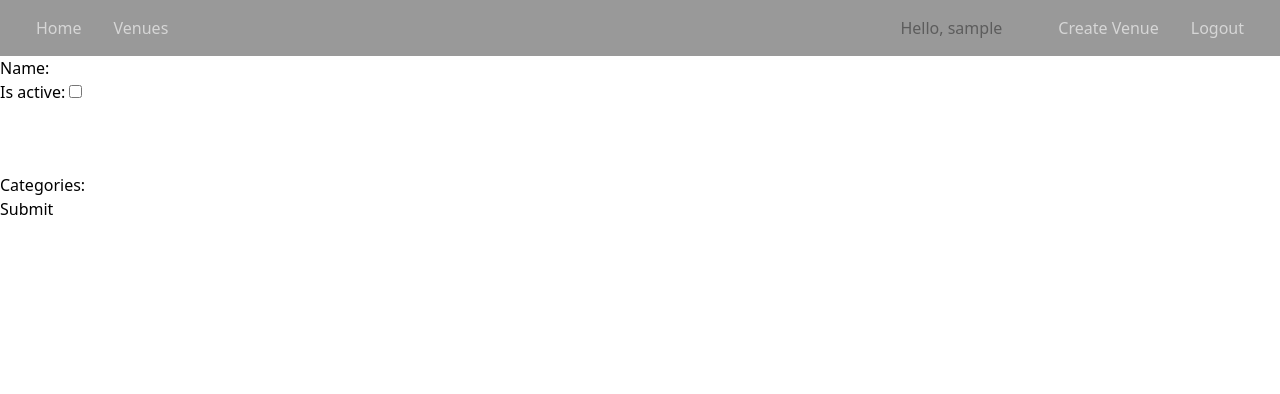
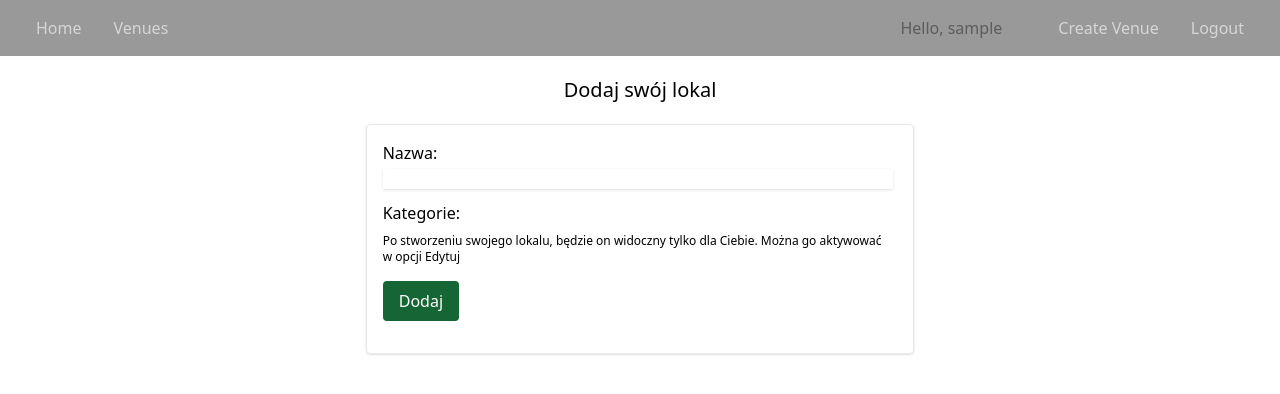
Before and after one commit to maciejbentkowski/knajping-demo-django, a Django app: page /create-venue/ in a window 1280 px wide. Shown: the top 394 px of the page. Run offline with Django 5.2, Linux system fonts and the light colour scheme; the visitor is signed in with stand-in values (Sample User, id 1); data that the repository does not hold is empty; style sheets or scripts are compiled from the project's sources; some libraries are stand-ins or nearby versions.

Commit message:
Changed Add venue form styling and some logic

```diff
--- a/venues/forms.py
+++ b/venues/forms.py
@@ -1,11 +1,20 @@
-from django.forms import ModelForm
-from .models import Venue, Rating, Comment
+from .models import Venue, Rating, Comment, Category
+from django.forms import ModelForm, TextInput, CharField, BooleanField, CheckboxInput, MultipleChoiceField,SelectMultiple, ChoiceField, ModelMultipleChoiceField, CheckboxSelectMultiple
+
 
 
 class VenueForm(ModelForm):
+
+    name = CharField(required=True, label="Nazwa:", widget=TextInput(attrs={'class':' flex mt-1 mb-3 shadow w-full leading-tight'}))
+    categories = ModelMultipleChoiceField(required=False, label="Kategorie:",queryset= Category.objects.all(), widget=CheckboxSelectMultiple(attrs={'class': 'my-2 pl-2 shadow '}))
+    is_active = BooleanField(required=False, label='Czy twój lokal jest aktywny?', widget=CheckboxInput(attrs={'class':'pl-2'}))
+
     class Meta:
         model = Venue
-        exclude = ('owner',)
+        exclude = ('owner', 'is_active')
+
+    field_order = ['name', 'categories']
+
 
 class RatingForm(ModelForm):
     class Meta:
--- a/venues/templates/venues/venue_form.html
+++ b/venues/templates/venues/venue_form.html
@@ -3,13 +3,29 @@
 
 {% block content %}
 
-<div>
-    <form method="POST" action="">
-        {% csrf_token %}
-        {{ form.as_p }}
-        <input type="submit" value="Submit">
+<div class="w-full max-w-xs mx-auto text-center mt-5">
+    <div class="text-xl">
+        Dodaj swój lokal
+    </div>
 
-    </form>
+</div>
+<div class="grid grid-cols-7 mt-5 ">
+
+    <div class="col-start-3 col-span-3 pl-4 py-4 rounded shadow border px-5 ">
+        <form method="POST" action="">
+            {% csrf_token %}
+            {{form}}
+            <div class="text-xs">
+                    Po stworzeniu swojego lokalu, będzie on widoczny tylko dla Ciebie. Można go aktywować w opcji Edytuj
+            </div>
+            <button type="submit" value="Submit" class="bg-green-800 hover:bg-green-500 text-white my-4 py-2 px-4 rounded">
+                Dodaj
+            </button>
+
+        </form>
+
+    </div>
+
 </div>
 
 {% endblock content %}
--- a/venues/views.py
+++ b/venues/views.py
@@ -116,12 +116,16 @@ def venues(request):
 @login_required(login_url='venues:login')
 def create_venue(request):
     form = VenueForm()
+    is_active_field = form.fields['is_active']
+    is_active_field.disabled = True
+    is_active_field.widget = is_active_field.hidden_widget()
     if request.method == 'POST':
         form = VenueForm(request.POST)
         if form.is_valid():
             venue = form.save(commit=False)
             venue.owner = request.user
             venue.save()
+            venue.categories.add(*form.cleaned_data['categories'])
             return redirect('venues:venues')
     context = {'form': form}
     return render(request, 'venues/venue_form.html', context)
```
